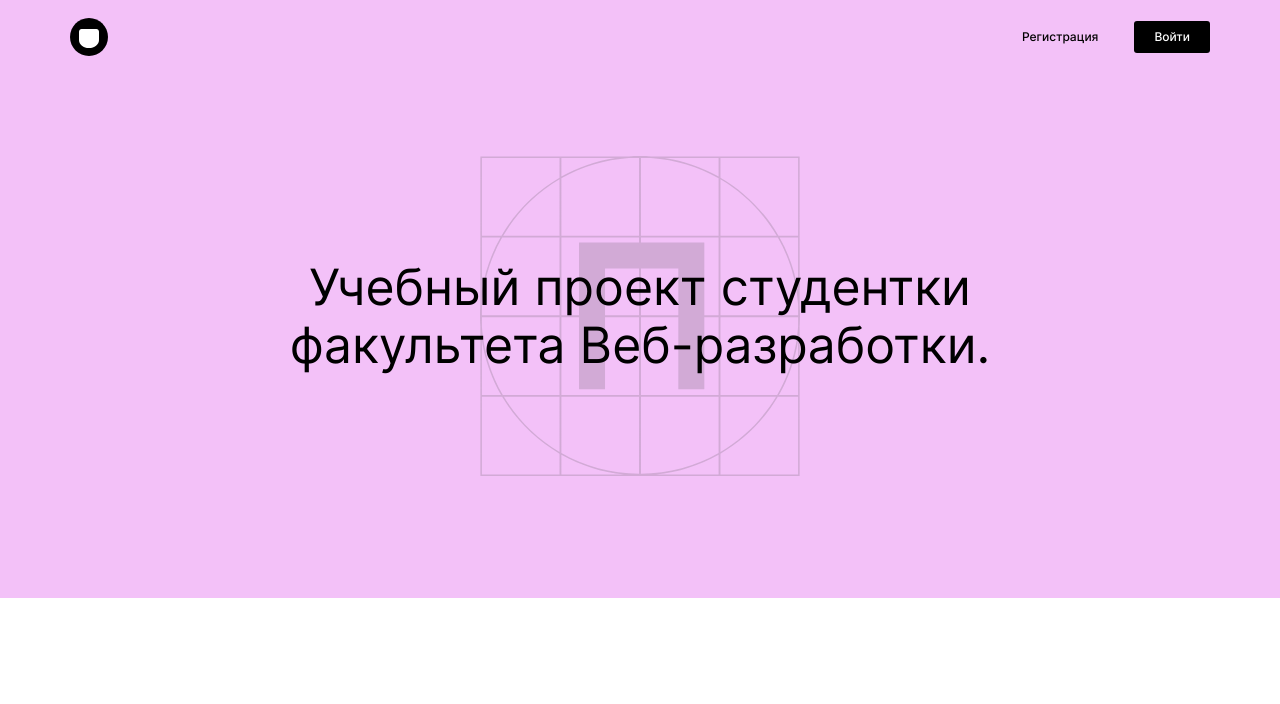
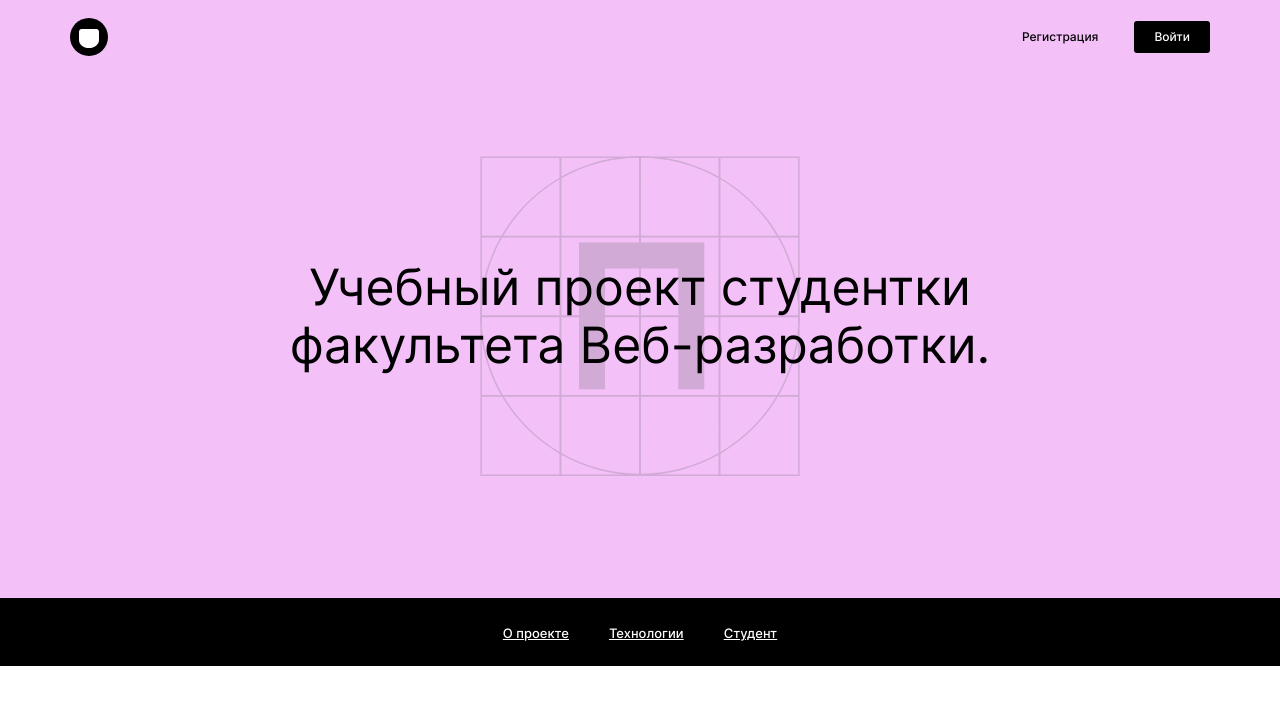
Before and after one commit to OlgaStrelk/movies-explorer-frontend, a React (Create React App) app: page / in a window 1280 px wide. Shown: the top 704 px of the page. Built offline with nearby package versions, Linux system fonts and the light colour scheme.

Commit message:
feat: navbar 1280px

```diff
--- a/src/components/Main/Main.jsx
+++ b/src/components/Main/Main.jsx
@@ -1,9 +1,11 @@
 import './Main.css';
 import Promo from '../Promo/Promo';
+import NavTab from '../NavTab/NavTab';
 function Main() {
   return (
     <>
     <Promo />
+    <NavTab />
     </>
   );
 }
--- /dev/null
+++ b/src/components/NavTab/NavTab.css
@@ -0,0 +1,27 @@
+.nav__section {
+  background-color: var(--button-background);
+  color: var(--button-text);
+}
+
+.nav__list {
+  margin: 0;
+  padding: 25px 0;
+  list-style-type: none;
+  display: flex;
+  justify-content: center;
+}
+
+.nav__item {
+  margin-left: 40px;
+}
+
+.nav__item:first-of-type {
+  margin-left: 0px;
+}
+
+.nav__link {
+  color: var(--button-text);
+  font-size: 13px;
+  font-weight: 500;
+  line-height: 16px;
+}
--- /dev/null
+++ b/src/components/NavTab/NavTab.jsx
@@ -0,0 +1,14 @@
+import "./NavTab.css";
+function NavTab() {
+  return (
+    <nav className="nav__section">
+		<ul className='nav__list'>
+      <li className="nav__item"><a className="nav__link" href='#'>О проекте</a></li>
+      <li className="nav__item"><a className="nav__link" href='#'>Технологии</a></li>
+      <li className="nav__item"><a className="nav__link" href='#'>Студент</a></li>
+	  </ul>
+    </nav>
+  );
+}
+
+export default NavTab;
--- a/src/components/Promo/Promo.css
+++ b/src/components/Promo/Promo.css
@@ -1,4 +1,4 @@
-.promo__container {
+.promo__section {
 	background: var(--promo-background);
 	display: grid;
 	grid-template-rows: 484px;
--- a/src/components/Promo/Promo.jsx
+++ b/src/components/Promo/Promo.jsx
@@ -1,7 +1,7 @@
 import "./Promo.css";
 function Promo() {
   return (
-    <div className="promo__container">
+    <div className="promo__section">
       <div className="promo__image"></div>
       <h1 className="promo__title">
         Учебный проект студентки факультета Веб-разработки.
```
